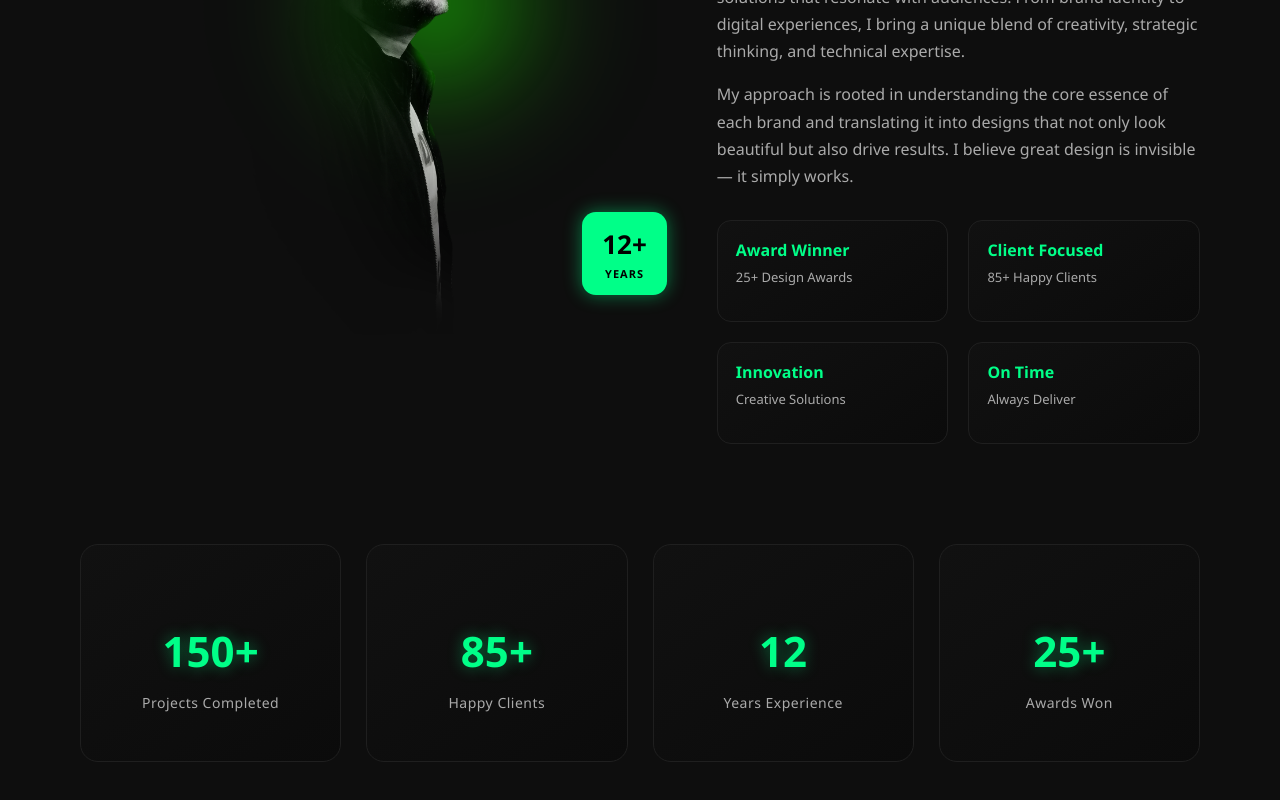
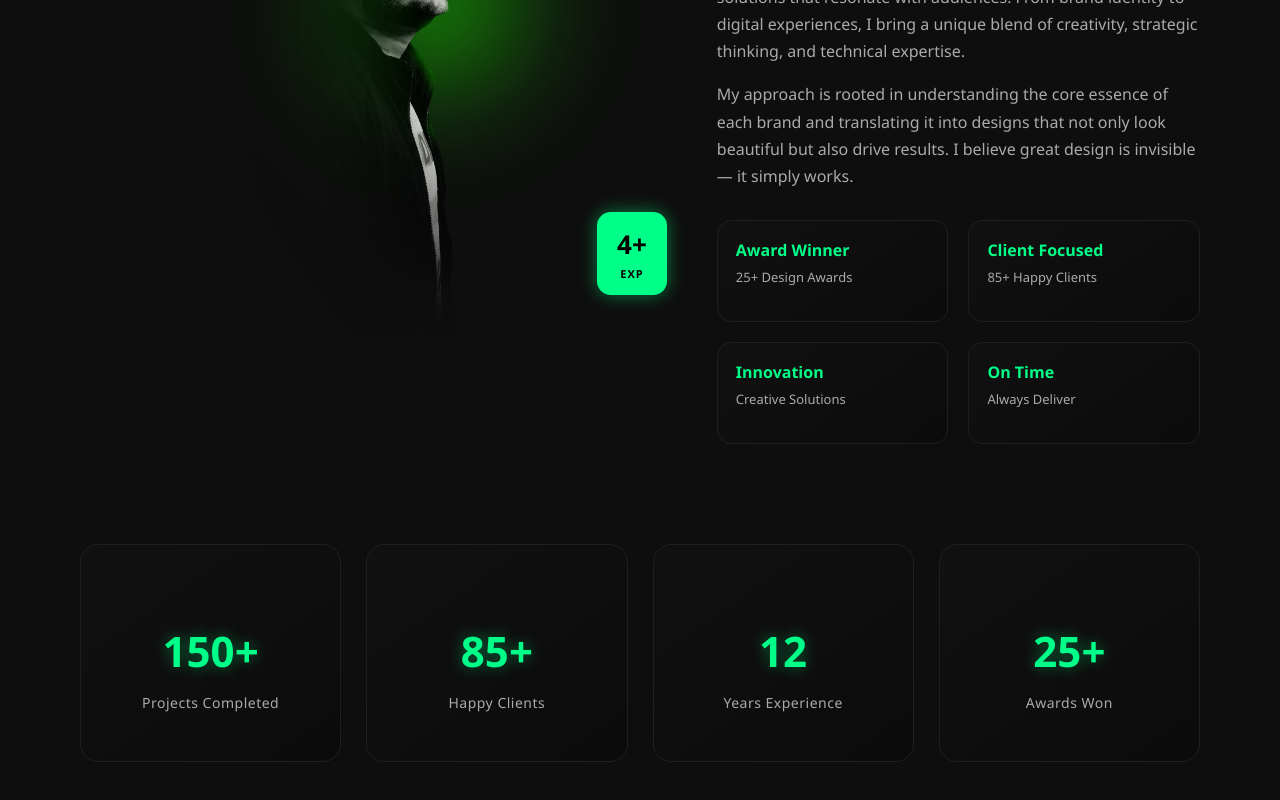
Before and after one commit to Kiran6976/portfolio-client, a React (Vite) app: page /about in a window 1280 px wide. Shown: the part 735-1535 px from the top of the page. Built offline with nearby package versions, Linux system fonts and the light colour scheme.

Commit message:
Updated About Page

```diff
--- a/src/pages/About.jsx
+++ b/src/pages/About.jsx
@@ -16,8 +16,8 @@ export default function About() {
         <div className="about-image">
           <img src="/About.png" alt="About" />
           <div className="experience-badge">
-            <h3>12+</h3>
-            <p>YEARS</p>
+            <h3>4+</h3>
+            <p>EXP</p>
           </div>
         </div>
 
```
